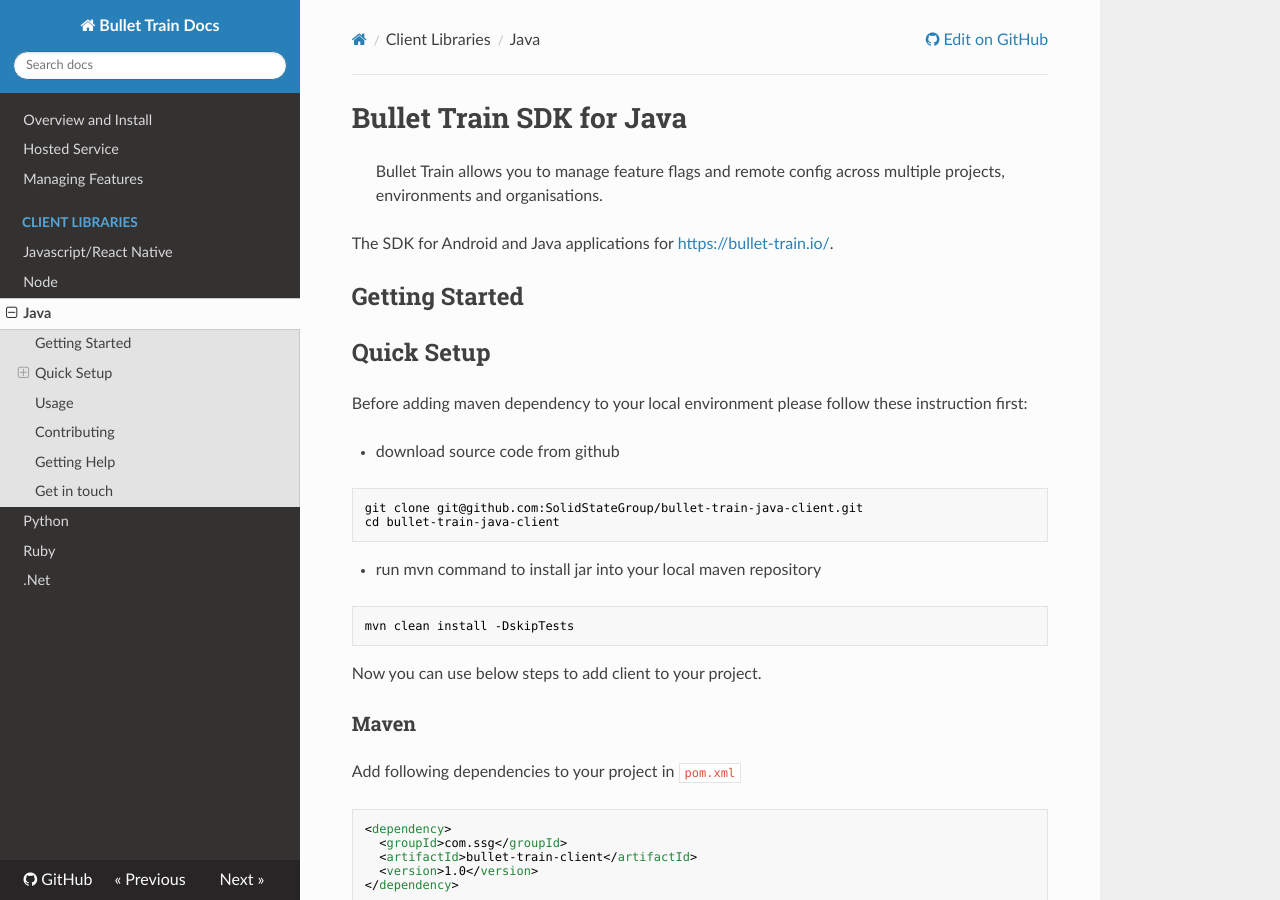
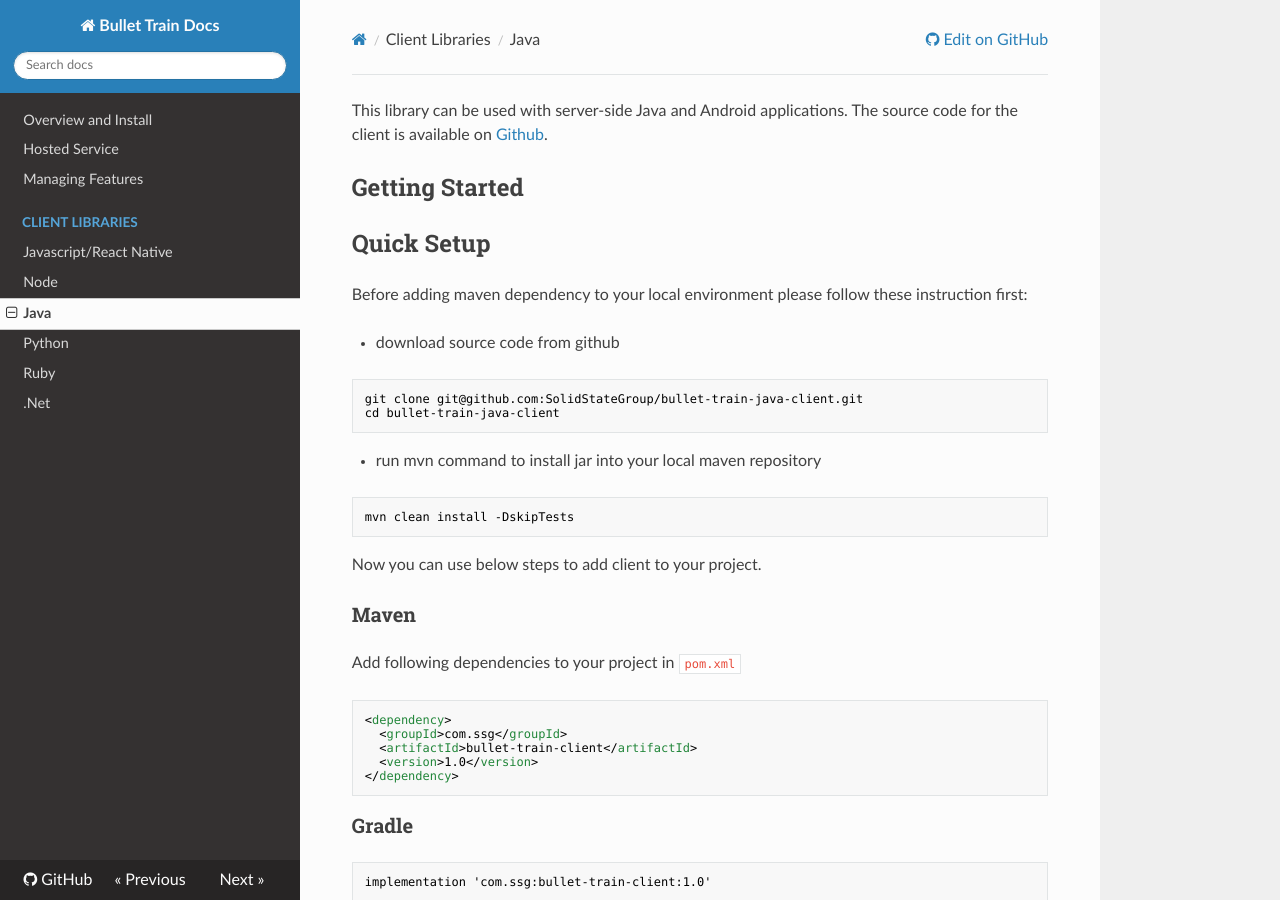
Before and after one commit to Flagsmith/flagsmith-docs, an MkDocs documentation site: the page built from docs/clients/java.md, in a window 1280 px wide and 900 px high. Built offline with MkDocs 1.6.1, drawn with Linux system fonts in a browser that asks for light colours; nearby versions of some CDN libraries; old or Windows-style settings are respelled for this version of MkDocs.

Commit message:
tweaked library intro links

```diff
--- a/docs/clients/java.md
+++ b/docs/clients/java.md
@@ -1,7 +1,4 @@
-# Bullet Train SDK for Java
-> Bullet Train allows you to manage feature flags and remote config across multiple projects, environments and organisations.
-
-The SDK for Android and Java applications for [https://bullet-train.io/](https://bullet-train.io/).
+This library can be used with server-side Java and Android applications. The source code for the client is available on [Github](https://github.com/SolidStateGroup/bullet-train-java-client).
 
 ## Getting Started
 
```
Also changed, not shown: docs/clients/node.md (+1 -1 lines).
